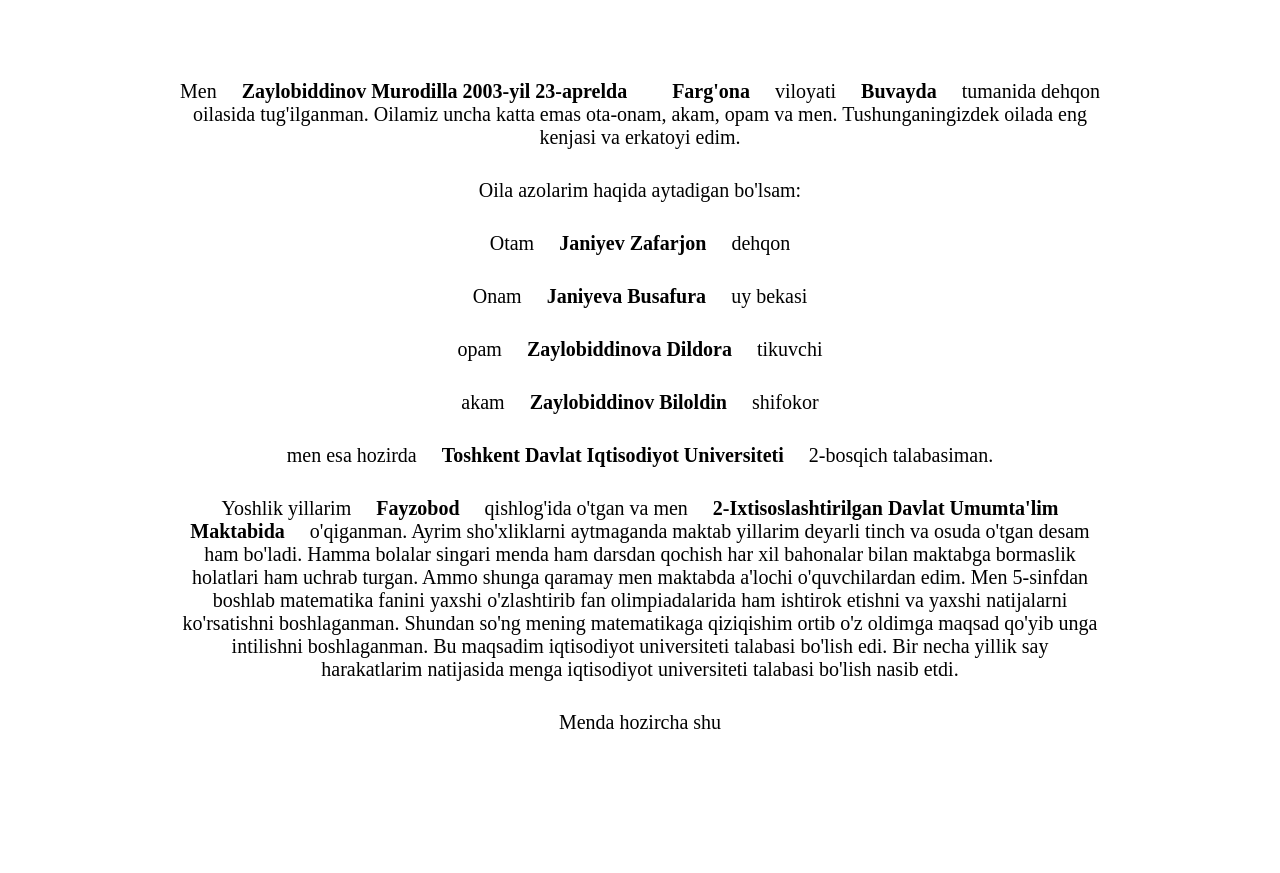
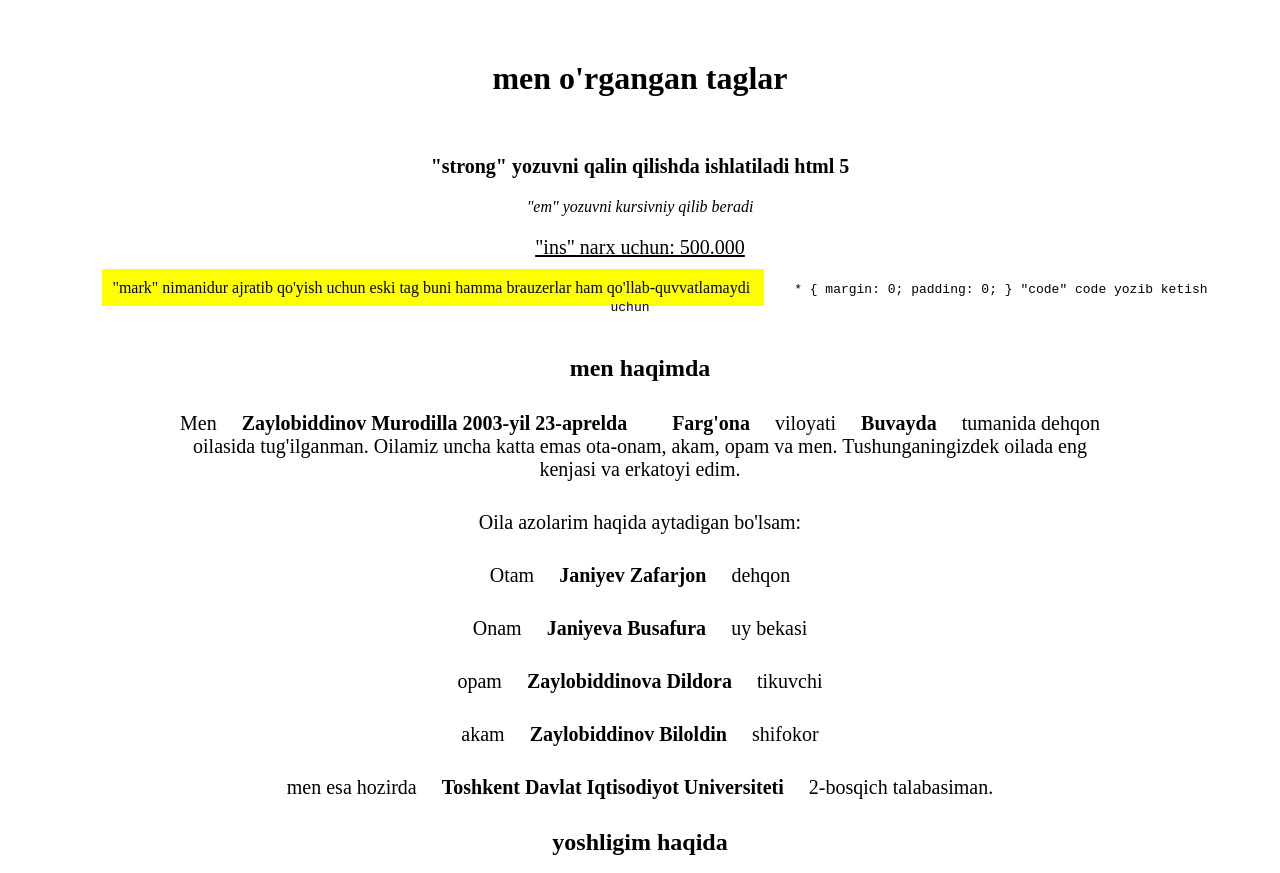
Before and after one commit to ZaylobiddinovMurodilla003/farobiy-it-acadamy, a plain HTML site: page index.html in a window 1280 px wide. Shown: the top 873 px of the page. Before the commit the page ends 814 px from the top, so only its background shows below. Drawn offline with Linux system fonts and the light colour scheme.

Commit message:
mend
codega qo'shimchalar qo'shdim

```diff
--- a/index.html
+++ b/index.html
@@ -8,7 +8,7 @@
   </head>
   <body>
     <!-- darsda o'rgangan ma'lumotlarim -->
-    <!-- <h1>men o'rgangan taglar</h1>
+    <h1>men o'rgangan taglar</h1>
 
     <strong><p>"strong" yozuvni qalin qilishda ishlatiladi html 5</p></strong>
     <em> "em" yozuvni kursivniy qilib beradi</em>
@@ -18,13 +18,14 @@
       qo'llab-quvvatlamaydi
     </mark>
 
-    <code>* { margin: 0; padding: 0; } "code" code yozib ketish uchun </code> -->
+    <code>* { margin: 0; padding: 0; } "code" code yozib ketish uchun </code>
 
     <!-- /darsda o'rgangan ma'lumotlarim -->
 
     <!-- avto biografiya  -->
 
     <div class="container">
+      <h2>men haqimda</h2>
       <p>
         Men
         <strong>Zaylobiddinov Murodilla 2003-yil 23-aprelda</strong>
@@ -52,6 +53,8 @@
         <strong>Toshkent Davlat Iqtisodiyot Universiteti</strong> 2-bosqich
         talabasiman.
       </p>
+
+      <h2>yoshligim haqida</h2>
       <p>
         Yoshlik yillarim <strong>Fayzobod </strong> qishlog'ida o'tgan va men
         <strong>2-Ixtisoslashtirilgan Davlat Umumta'lim Maktabida</strong>
```
